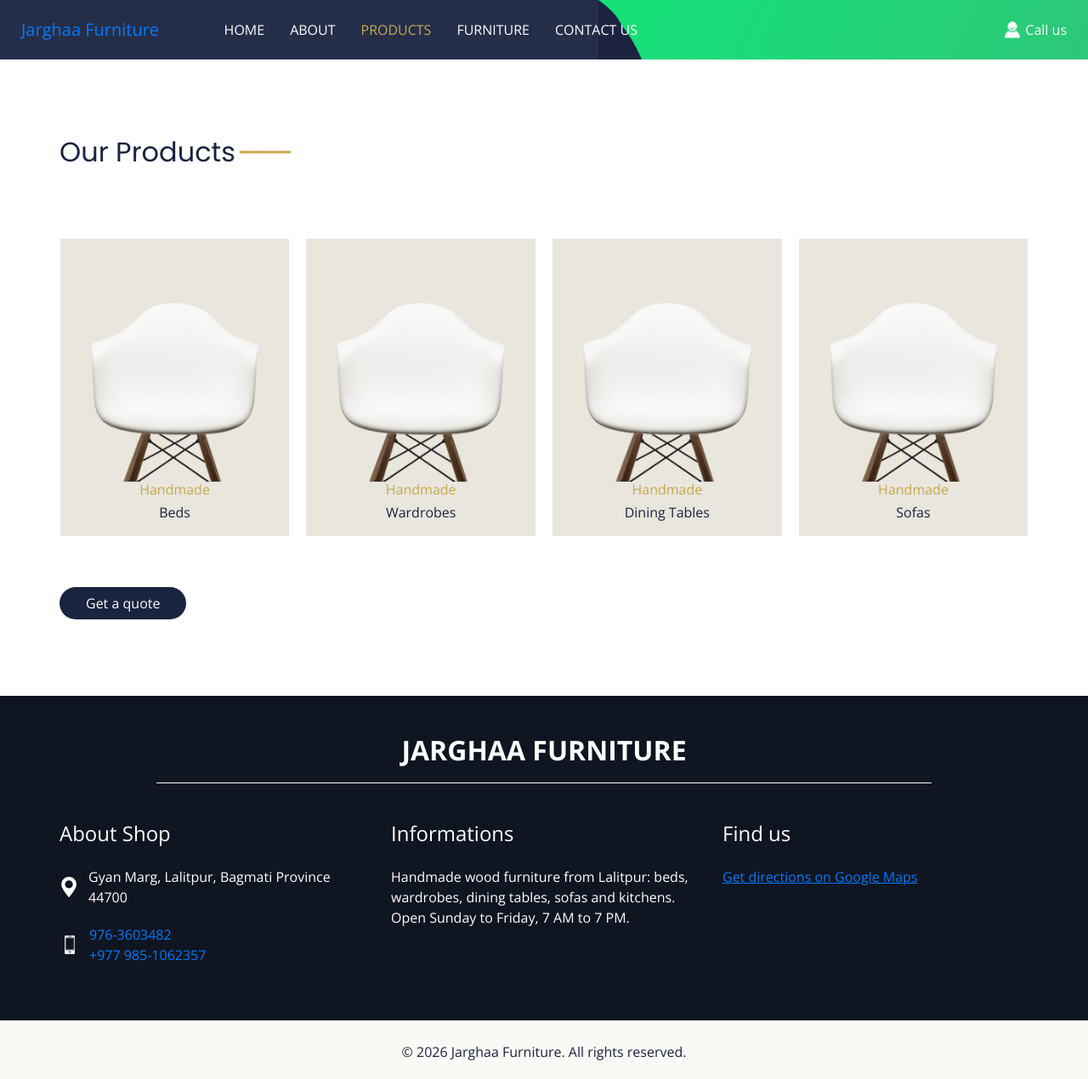
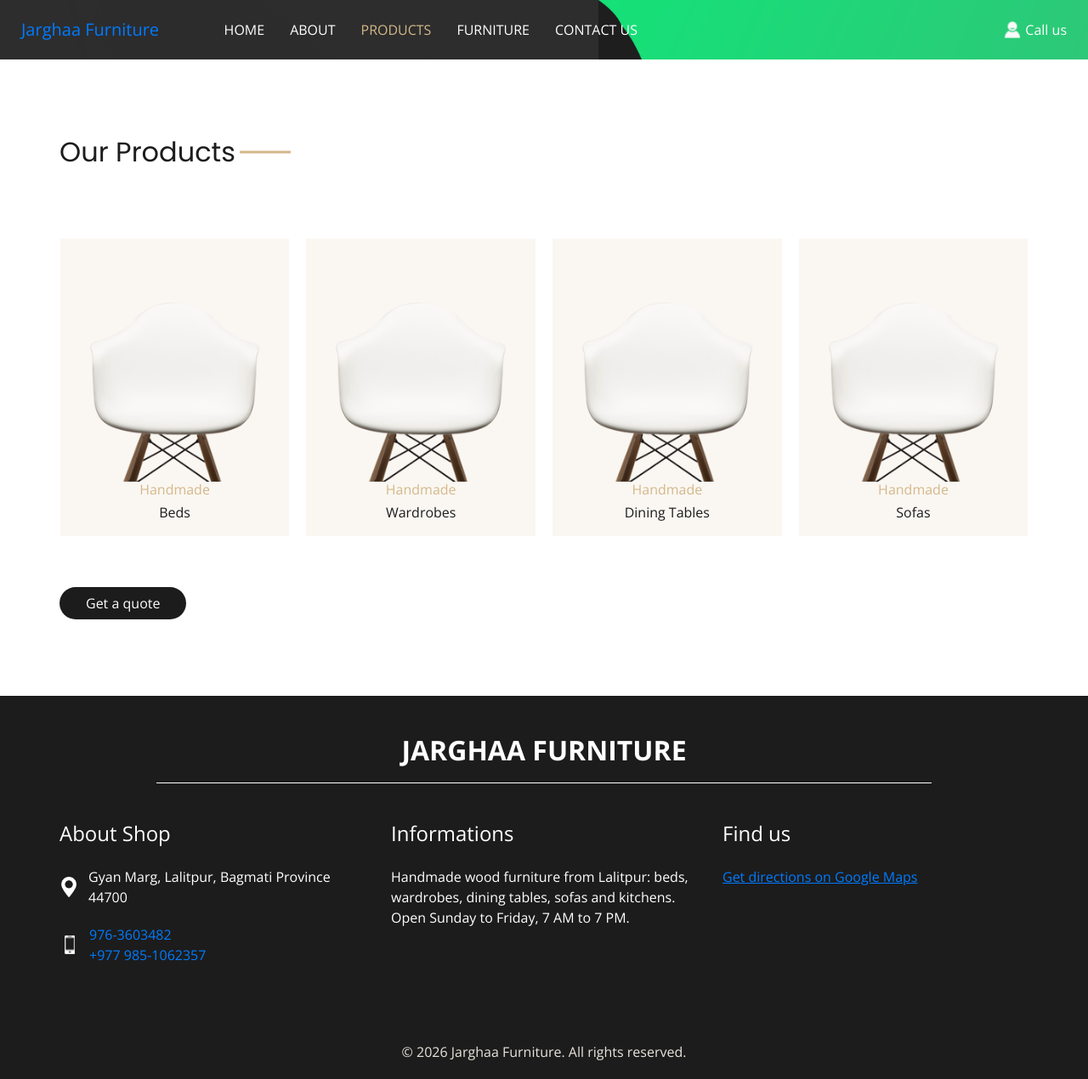
Before and after one commit to jarghaa/jarghaafurniture, a plain HTML site: page shop.html in a window 1280 px wide. Shown: the whole page at 85% size. Drawn offline with nearby package versions, Linux system fonts and the light colour scheme.

Commit message:
Apply elegant warm greige & champagne theme

```diff
--- a/css/style.scss
+++ b/css/style.scss
@@ -1,6 +1,6 @@
 $white: #ffffff;
-$black: #1a2340;
-$primary1: #c9a84c;
+$black: #1c1c1c;
+$primary1: #d4b88a;
 
 
 @mixin main-font {
@@ -36,7 +36,7 @@ $primary1: #c9a84c;
 
 body {
   @include main-font();
-  color: #0c0c0c;
+  color: #2d2d2d;
   background-color: #ffffff;
 }
 
@@ -108,7 +108,7 @@ body {
     height: 100%;
     background-image: url(../images/hero-side-bg.png);
     background-size: cover;
-    background-color: rgba(26, 35, 64, 0.9);
+    background-color: rgba(28, 28, 28, 0.85);
   }
 }
 
@@ -127,7 +127,7 @@ body {
 
 .header_section {
   overflow-x: hidden;
-  background-color: rgba(26, 35, 64, 0.95);
+  background-color: rgba(28, 28, 28, 0.92);
 
   .container-fluid {
     padding-right: 25px;
@@ -507,7 +507,7 @@ a:focus {
 // trending section
 
 .trending_section {
-  background-color: #f0f0f5;
+  background-color: #f5f2ed;
 
   .tab_container {
     .t-link-box {
@@ -624,7 +624,7 @@ a:focus {
     .box {
       position: relative;
       text-align: center;
-      background-color: #e8e6dd;
+      background-color: #faf7f2;
       padding: 75px 35px 10px 35px;
       margin: 30px 10px 0 10px;
       min-width: 225px;
@@ -817,7 +817,7 @@ a:focus {
 
 // info section
 .info_section {
-  background-color: #0f1521;
+  background-color: #1c1c1c;
   color: $white;
 
   .info_logo {
@@ -925,11 +925,11 @@ a:focus {
   display: flex;
   flex-direction: column;
   justify-content: center;
-  background-color: #faf9f5;
+  background-color: #1c1c1c;
 }
 
 .footer_section p {
-  color: $black;
+  color: #e8e4dc;
   margin: 0;
   padding: 25px 0 20px 0;
   margin: 0 auto;
@@ -938,7 +938,7 @@ a:focus {
 }
 
 .footer_section a {
-  color: $black;
+  color: $primary1;
 }
 
 /* end footer section*/
```
Also changed, not shown: css/style.css, 1 other file.
